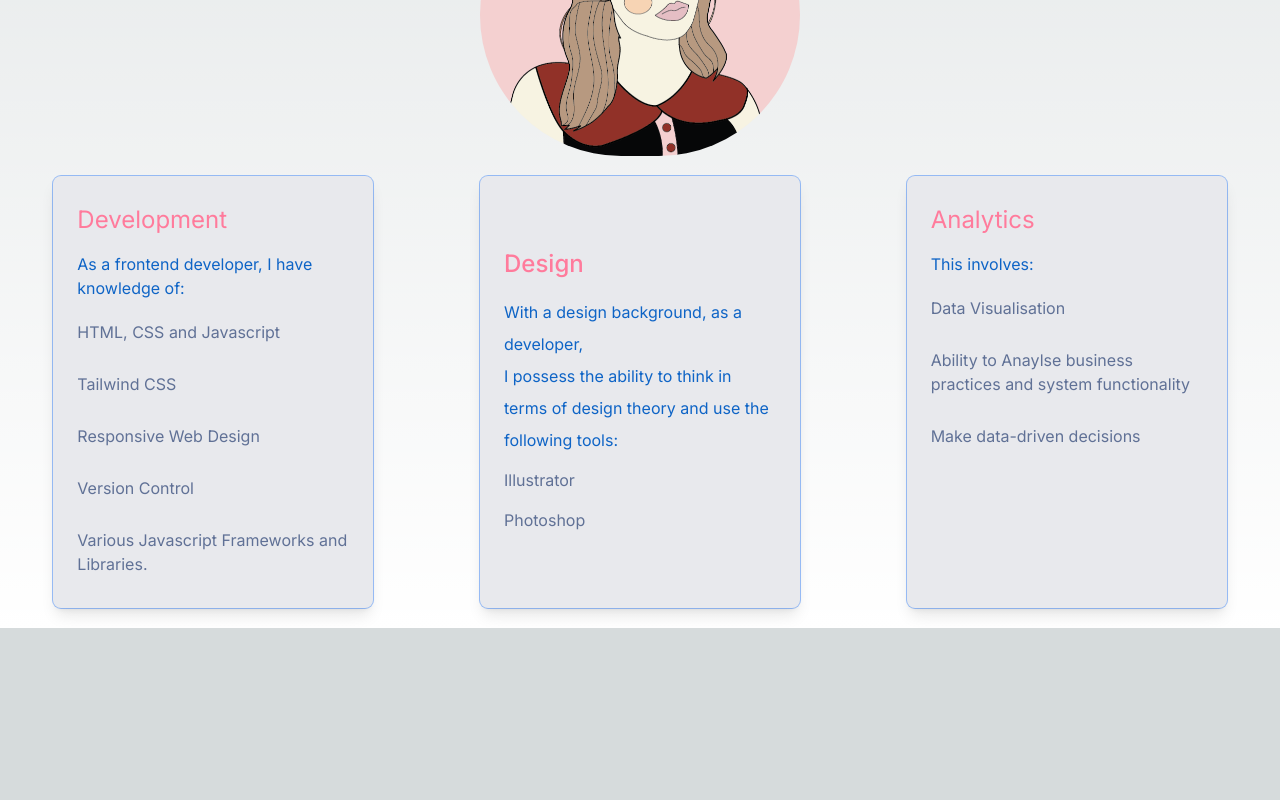
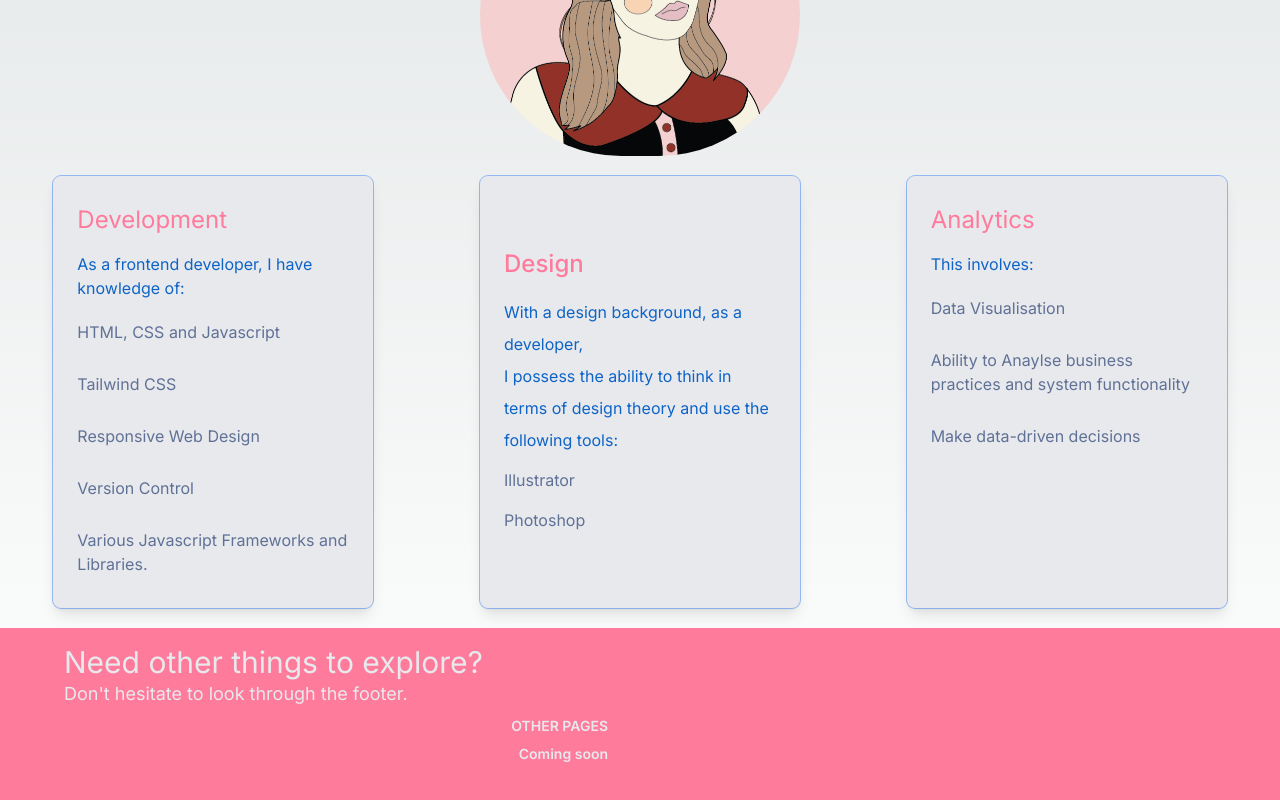
Before and after one commit to Efury1/myportfolio, a Next.js app: page / in a window 1280 px wide. Shown: the part 681-1481 px from the top of the page. Before the commit the page ends 1309 px from the top, so only its background shows below. Built offline with nearby package versions, Linux system fonts and the light colour scheme.

Commit message:
Add footer

```diff
--- a/src/app/page.tsx
+++ b/src/app/page.tsx
@@ -2,7 +2,7 @@ import Image from 'next/image'
 import Head from "next/head";
 import {AiFillLinkedin, AiFillYoutube}  from "react-icons/ai";
 import { FaGithubAlt, FaMedium } from "react-icons/fa";
-import eliza from "./eliza2.png"
+import eliza from "./eliza2.png";
 
 export default function Home() {
   return (
@@ -60,6 +60,36 @@ export default function Home() {
             </div>
           </div>
         </section>
+        <footer className="footer footer-center w-full p-4 bg-pink">
+      <div className="text-center">
+          <a className="relative bg-pink-200 pt-8 pb-6" href="ejfury@protonmail.com">
+          <div className="container mx-auto px-4">
+          <div className="flex flex-wrap text-left lg:text-left">
+            <div className="w-full lg:w-6/12 px-4">
+                <div className="container mx-auto px-4">
+                  <h4 className="text-3xl text-white">Need other things to explore?</h4>
+                  <h5 className="text-lg mt-0 mb-2 text-white">
+                  Don't hesitate to look through the footer.
+                </h5>
+                </div>
+              </div>
+              </div>
+            </div>
+            <div className="w-full lg:w-6/12 px-4 ">
+              <div className="flex flex-wrap items-top mb-6">
+                <div className="w-full lg:w-4/12 px-4 ml-auto">
+                <span className="block uppercase text-sm font-semibold mb-2 text-right lg:text-right text-white">Other pages</span>
+                <ul className="list-unstyled">
+                  <li>
+                    <a href="page2.tsx" className="font-semibold block pb-2 text-sm text-right lg:text-right text-white">Coming soon</a>
+                  </li>
+                </ul>
+                </div>
+              </div>
+            </div>
+            </a>
+      </div>
+    </footer>
     </main>
   )
 }
--- /dev/null
+++ b/src/app/page2.tsx
@@ -0,0 +1,51 @@
+import Image from 'next/image'
+import Head from "next/head";
+import {AiFillLinkedin, AiFillYoutube}  from "react-icons/ai";
+import { FaGithubAlt, FaMedium } from "react-icons/fa";
+import eliza from "./eliza2.png";
+
+export default function Home() {
+  return (
+    <main>
+        <nav className="py-10 mb-12 flex justify-between">
+          <h1 className="text-xl font-poppins">Eliza Fury</h1>
+          <ul className="flex items-center">
+            <li><a className="bg-white hover:bg-pink hover:text-white text-blue font-semibold py-2 px-1 border border-lavender-pink-200 rounded shadow" href="https://www.linkedin.com/in/eliza-fury-3004b3110/">My Resume</a></li>
+          </ul>
+        </nav>
+        <section>
+
+        </section>
+        <footer className="footer footer-center w-full p-4 bg-pink">
+      <div className="text-center">
+          <a className="relative bg-pink-200 pt-8 pb-6" href="ejfury@protonmail.com">
+          <div className="container mx-auto px-4">
+          <div className="flex flex-wrap text-left lg:text-left">
+            <div className="w-full lg:w-6/12 px-4">
+                <div className="container mx-auto px-4">
+                  <h4 className="text-3xl text-white">Need other things to explore?</h4>
+                  <h5 className="text-lg mt-0 mb-2 text-white">
+                  Don't hesitate to look through the footer.
+                </h5>
+                </div>
+              </div>
+              </div>
+            </div>
+            <div className="w-full lg:w-6/12 px-4 ">
+              <div className="flex flex-wrap items-top mb-6">
+                <div className="w-full lg:w-4/12 px-4 ml-auto">
+                <span className="block uppercase text-sm font-semibold mb-2 text-right lg:text-right text-white">Other pages</span>
+                <ul className="list-unstyled">
+                  <li>
+                    <a className="font-semibold block pb-2 text-sm text-right lg:text-right text-whites text-white" href="page2.tsx">Projects</a>
+                  </li>
+                </ul>
+                </div>
+              </div>
+            </div>
+            </a>
+      </div>
+    </footer>
+    </main>
+  )
+}
```
